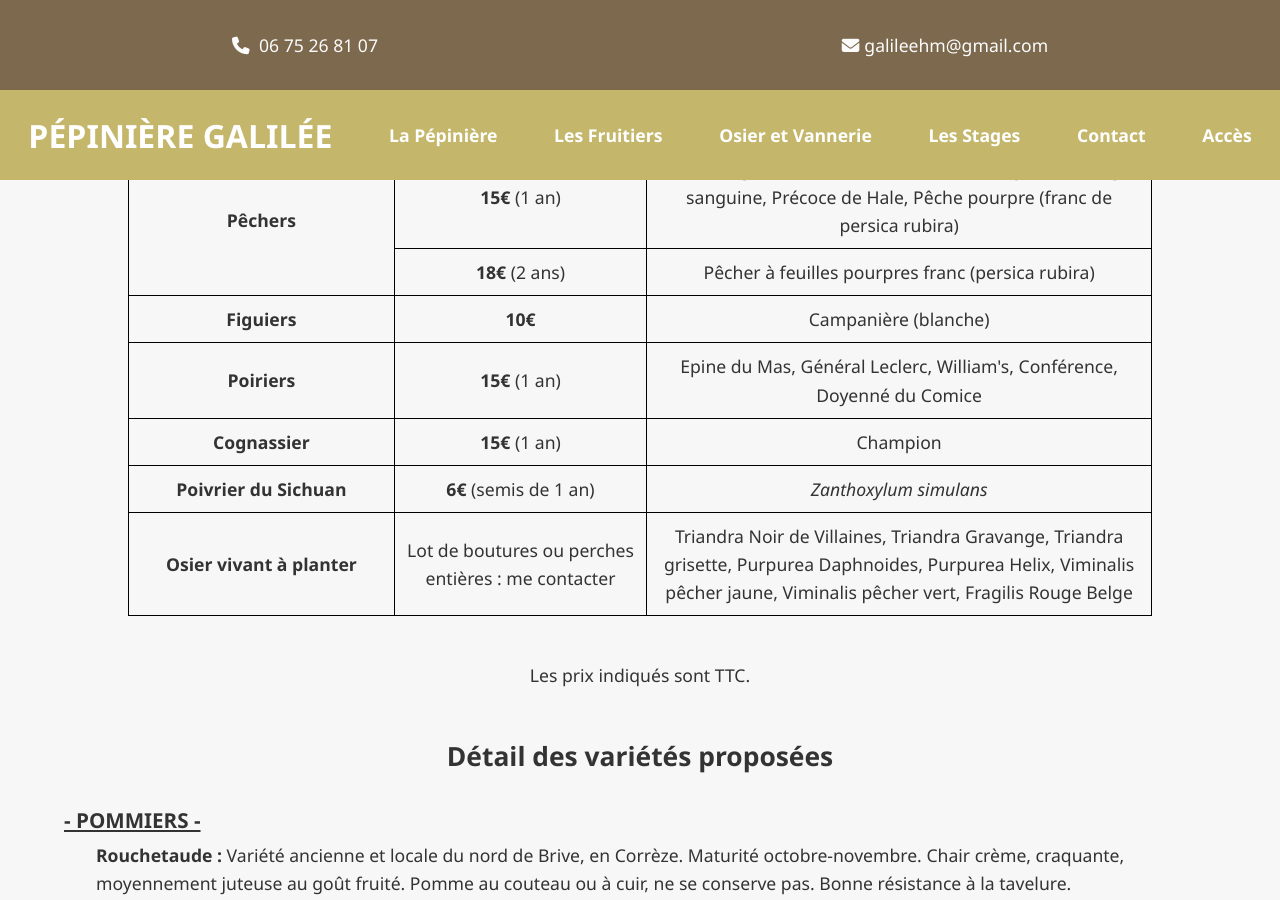
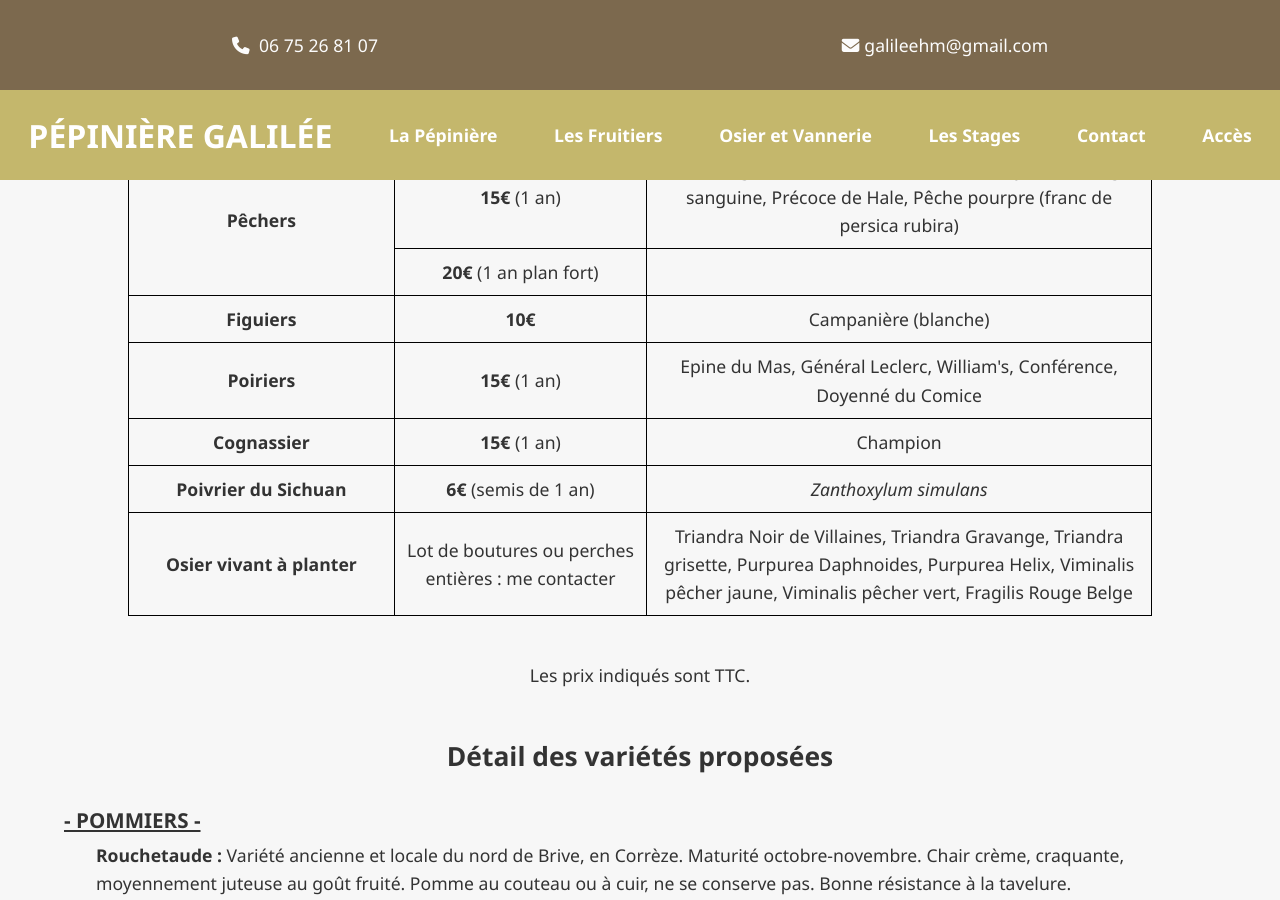
Before and after one commit to pepiniereGalilee/pepiniereGalilee.github.io, a Jekyll site: the page built from _pages/fruitiers.html, in a window 1280 px wide and 900 px high, scrolled down 1175 px. Built offline with Jekyll 4.4.1, drawn with Linux system fonts in a browser that asks for light colours; nearby versions of some CDN libraries.

Commit message:
Update fruitiers.html

```diff
--- a/_pages/fruitiers.html
+++ b/_pages/fruitiers.html
@@ -79,8 +79,7 @@ permalink: /fruitiers
       </td>
     </tr>
     <tr>
-      <td><strong>18&euro;</strong> (2 ans)</td>
-      <td>Pêcher à feuilles pourpres franc (persica rubira)</td>
+      <td><strong>20&euro;</strong> (1 an plan fort)</td>
     </tr>
     <tr>
       <td>
```
